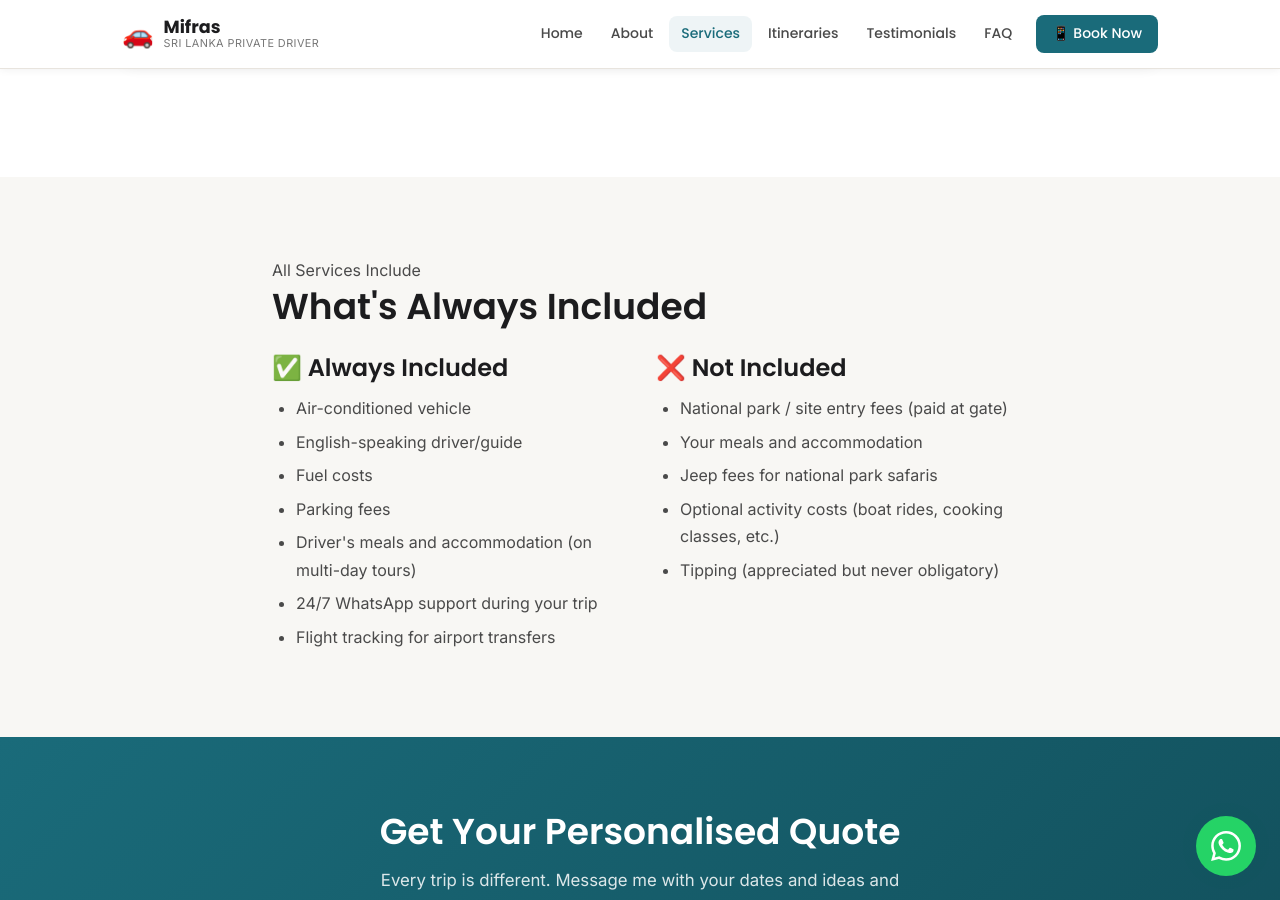
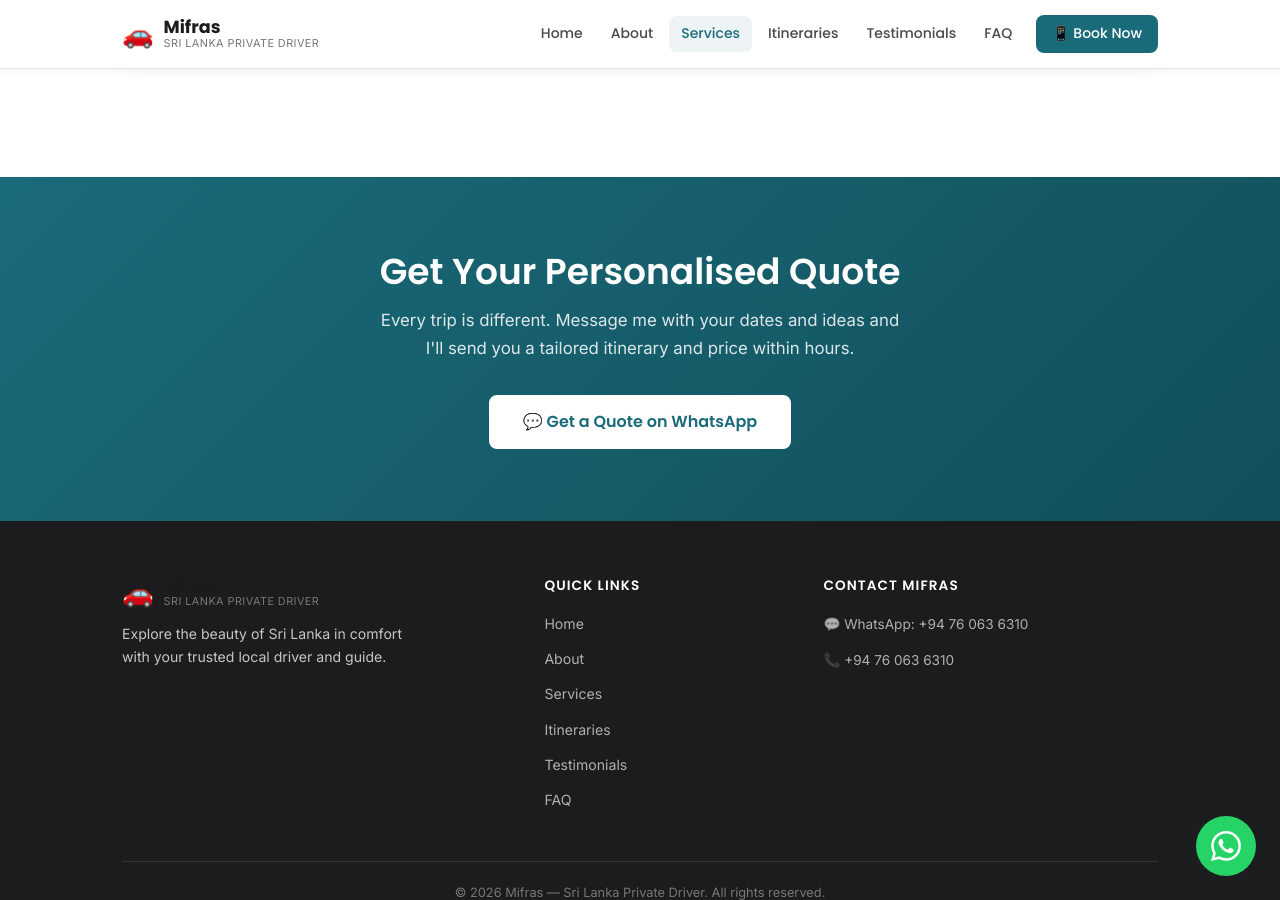
Before and after one commit to shukwong/srilanka, a Jekyll site: the page built from _pages/services.md, in a window 1280 px wide and 900 px high, scrolled down 2507 px. Built offline with Jekyll 4.4.1, drawn with Linux system fonts in a browser that asks for light colours.

Commit message:
Remove 'All Services Include / What's Always Included' section
https://claude.ai/code/session_01XDHNB928ZdqFH8ZLm52AAD

```diff
--- a/_pages/services.md
+++ b/_pages/services.md
@@ -42,37 +42,6 @@ permalink: /services/
       </a>
     </article>
     {% endfor %}
-  </div>
-</section>
-
-<section class="section section--light" aria-labelledby="whats-included-heading">
-  <div class="container" style="max-width: 800px; margin: 0 auto;">
-    <span class="section-label">All Services Include</span>
-    <h2 id="whats-included-heading" style="margin-bottom: 1.5rem;">What's Always Included</h2>
-    <div class="grid-2">
-      <div>
-        <h3 style="margin-bottom: 0.75rem;">✅ Always Included</h3>
-        <ul>
-          <li>Air-conditioned vehicle</li>
-          <li>English-speaking driver/guide</li>
-          <li>Fuel costs</li>
-          <li>Parking fees</li>
-          <li>Driver's meals and accommodation (on multi-day tours)</li>
-          <li>24/7 WhatsApp support during your trip</li>
-          <li>Flight tracking for airport transfers</li>
-        </ul>
-      </div>
-      <div>
-        <h3 style="margin-bottom: 0.75rem;">❌ Not Included</h3>
-        <ul>
-          <li>National park / site entry fees (paid at gate)</li>
-          <li>Your meals and accommodation</li>
-          <li>Jeep fees for national park safaris</li>
-          <li>Optional activity costs (boat rides, cooking classes, etc.)</li>
-          <li>Tipping (appreciated but never obligatory)</li>
-        </ul>
-      </div>
-    </div>
   </div>
 </section>
 
```
